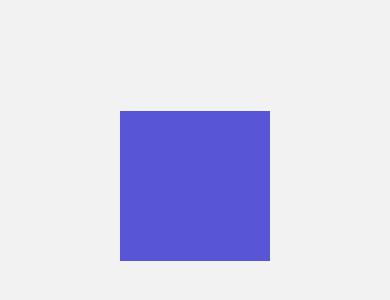
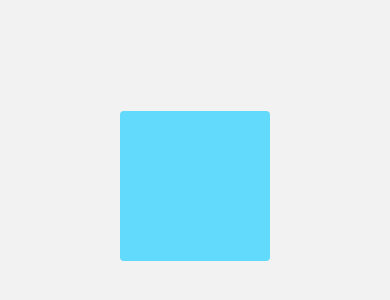
Before and after one commit to acapriles/rn-components, a React Native app: screen /Animation102Screen in a window 390 px wide. Shown: the part 236-536 px from the top of the page. Built offline with nearby package versions, Linux system fonts and the light colour scheme.

Commit message:
Animated - ValueXY

```diff
--- a/src/screens/Animation102Screen.tsx
+++ b/src/screens/Animation102Screen.tsx
@@ -1,17 +1,43 @@
-import { StyleSheet, View } from 'react-native';
+import { useRef } from 'react';
+import { StyleSheet, View, Animated, PanResponder } from 'react-native';
 
 
 export const Animation102Screen = () => {
 
+    const pan = useRef( new Animated.ValueXY() ).current;
+
+    const panResponder = PanResponder.create({
+        onStartShouldSetPanResponder: () => true,
+        onPanResponderMove: Animated.event([
+            null,
+            {
+                dx: pan.x, // x,y are Animated.Value
+                dy: pan.y,
+            },
+        ], {
+            useNativeDriver: false
+        }),
+        onPanResponderRelease: () => {
+            Animated.spring(
+                pan, // Auto-multiplexed
+                {
+                    toValue: {x: 0, y: 0},
+                    useNativeDriver: false
+                }, // Back to zero
+            ).start();
+        },
+    });
 
     return (
-        <View style={ styles.container }>
-
-            <View style={{
-                ...styles.purpleBox,
-            }} />
-
-        </View>
+        <View style={styles.container}>
+            <Animated.View
+                {...panResponder.panHandlers}
+                style={[
+                    pan.getLayout(),
+                    styles.box
+                ]}
+            />
+    </View>
     )
 }
 
@@ -21,10 +47,10 @@
         justifyContent: 'center',
         alignItems: 'center'
     },
-    purpleBox: {
-        backgroundColor: '#5856D6',
+    box: {
+        backgroundColor: '#61dafb',
         width: 150,
-        height: 150
+        height: 150,
+        borderRadius: 4,
     }
-
 });
```
